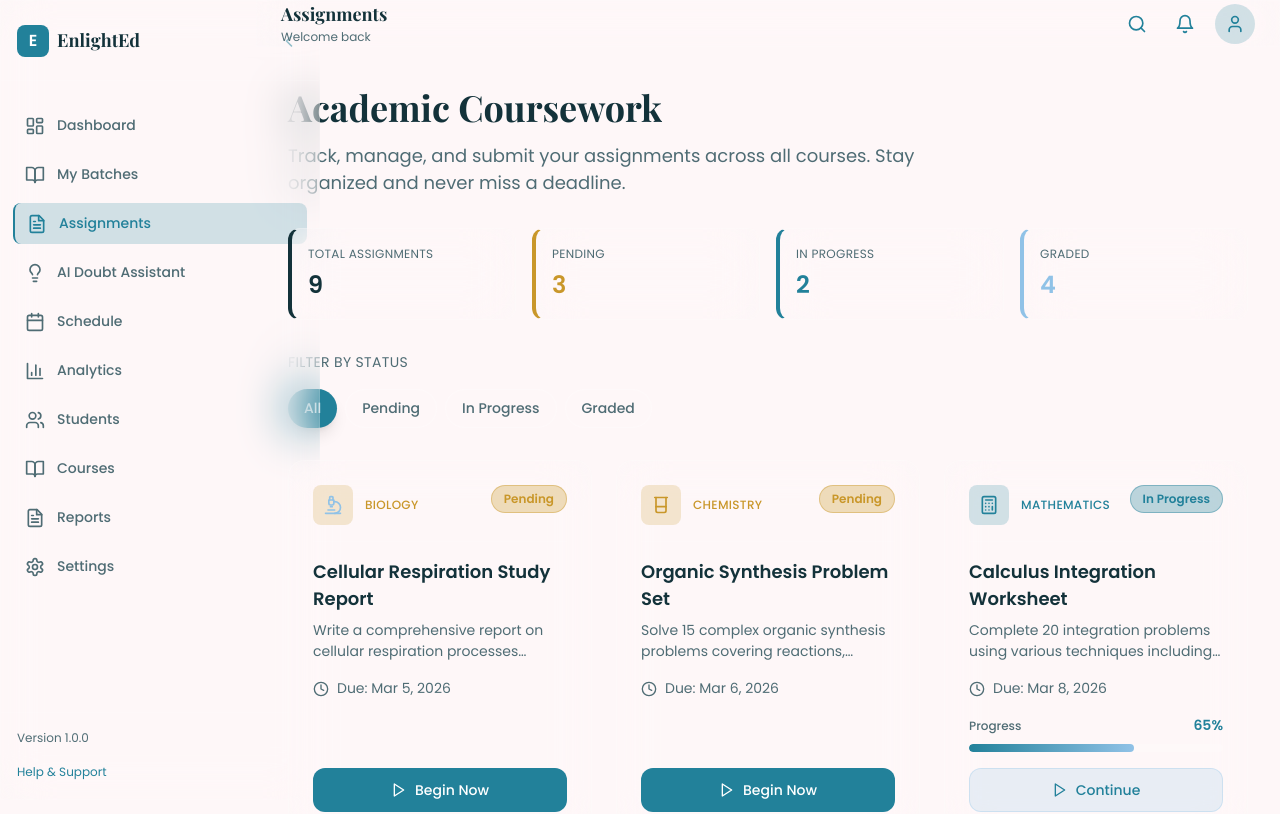
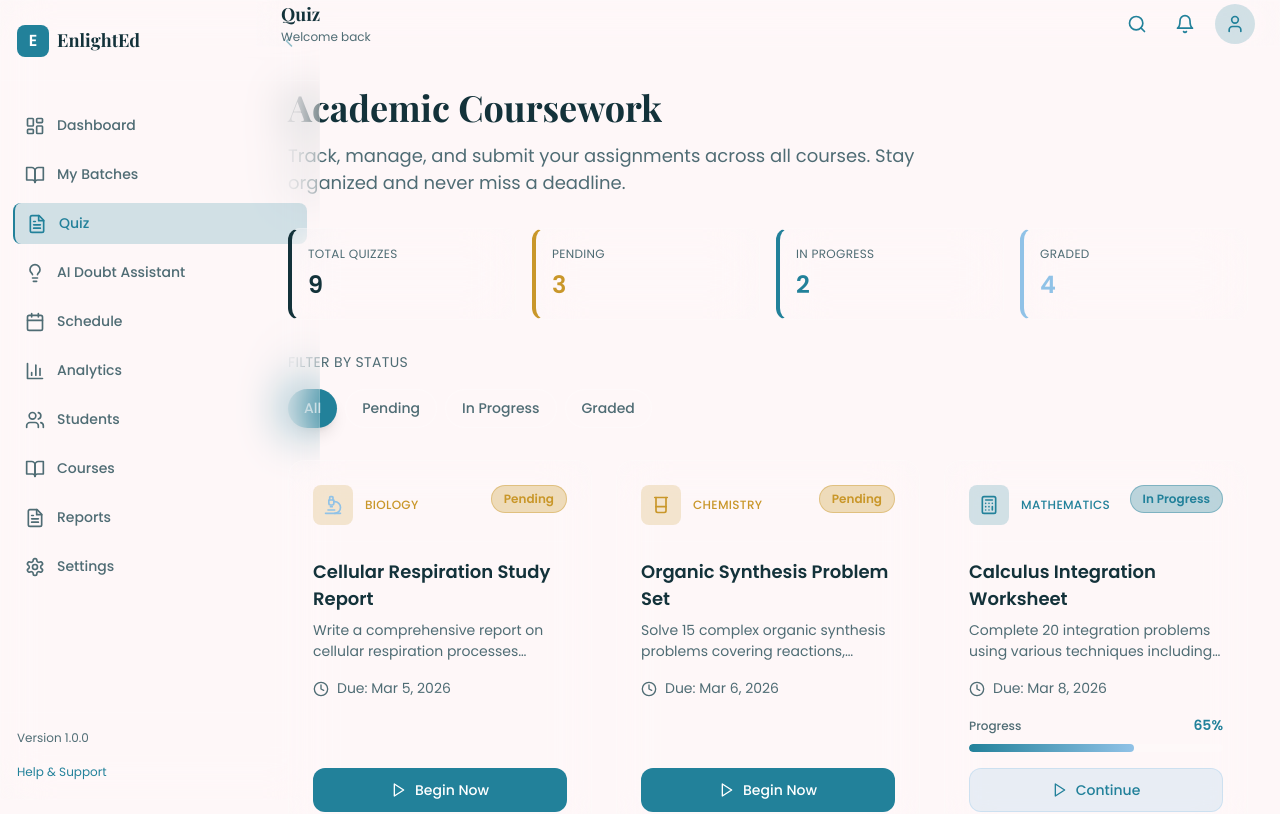
Before and after one commit to Prithism/EnlightEd_dashboard, a Next.js app: page /assignments in a window 1280 px wide. Shown: the top 814 px of the page. Built offline with nearby package versions, Linux system fonts and the light colour scheme.

Commit message:
feat: implement assignments dashboard page and update sidebar navigation items

```diff
--- a/src/app/assignments/page.tsx
+++ b/src/app/assignments/page.tsx
@@ -179,7 +179,7 @@ export default function AssignmentsPage() {
   }
 
   return (
-    <Layout title="Assignments" activeRoute="/assignments">
+    <Layout title="Quiz" activeRoute="/assignments">
       <motion.div
         initial="hidden"
         animate="visible"
@@ -202,7 +202,7 @@ export default function AssignmentsPage() {
         <motion.div variants={itemVariants}>
           <div className="grid grid-cols-2 md:grid-cols-4 gap-4">
             {[
-              { label: 'Total Assignments', value: stats.total, color: 'text-ink' },
+              { label: 'Total Quizzes', value: stats.total, color: 'text-ink' },
               { label: 'Pending', value: stats.pending, color: 'text-gold' },
               { label: 'In Progress', value: stats.inProgress, color: 'text-primary' },
               { label: 'Graded', value: stats.graded, color: 'text-secondary' },
@@ -257,9 +257,9 @@ export default function AssignmentsPage() {
           ) : (
             <div className="py-16 text-center">
               <BookOpen size={48} className="mx-auto text-muted/40 mb-4" />
-              <h3 className="font-display font-bold text-2xl text-ink mb-2">No Assignments</h3>
+              <h3 className="font-display font-bold text-2xl text-ink mb-2">No Quizzes</h3>
               <p className="text-muted font-body">
-                No assignments match the selected filter. Try a different filter or check back later.
+                No quizzes match the selected filter. Try a different filter or check back later.
               </p>
             </div>
           )}
--- a/src/components/layout/Sidebar.tsx
+++ b/src/components/layout/Sidebar.tsx
@@ -27,7 +27,7 @@ interface NavItem {
 const navItems: NavItem[] = [
   { label: 'Dashboard', href: '/', icon: <LayoutDashboard size={20} /> },
   { label: 'My Batches', href: '/batches', icon: <BookOpen size={20} /> },
-  { label: 'Assignments', href: '/assignments', icon: <FileText size={20} /> },
+  { label: 'Quiz', href: '/assignments', icon: <FileText size={20} /> },
   { label: 'AI Doubt Assistant', href: '/ai-doubt-assistant', icon: <Lightbulb size={20} /> },
   { label: 'Schedule', href: '/schedule', icon: <Calendar size={20} /> },
   { label: 'Analytics', href: '/analytics', icon: <BarChart3 size={20} /> },
```
